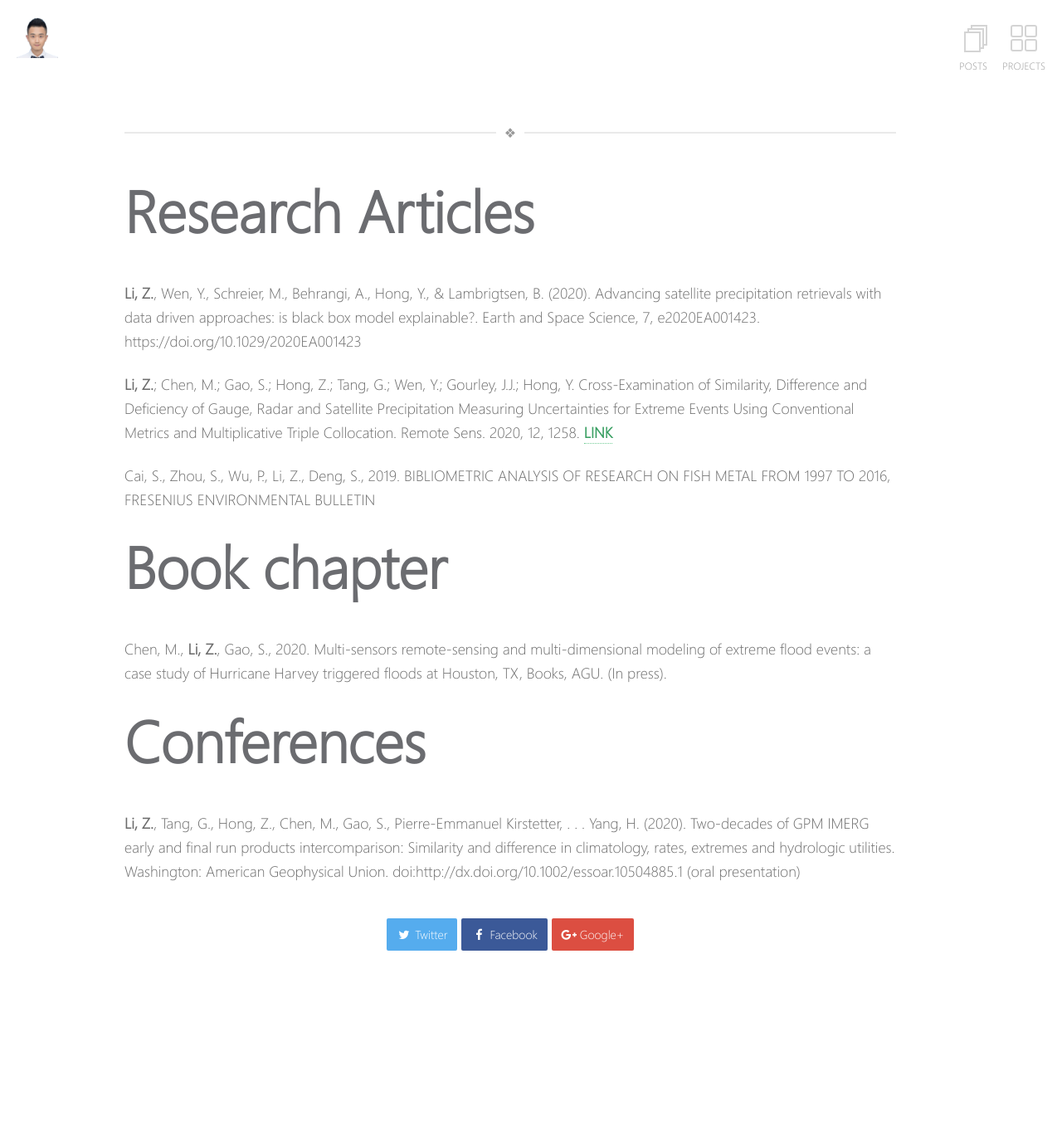
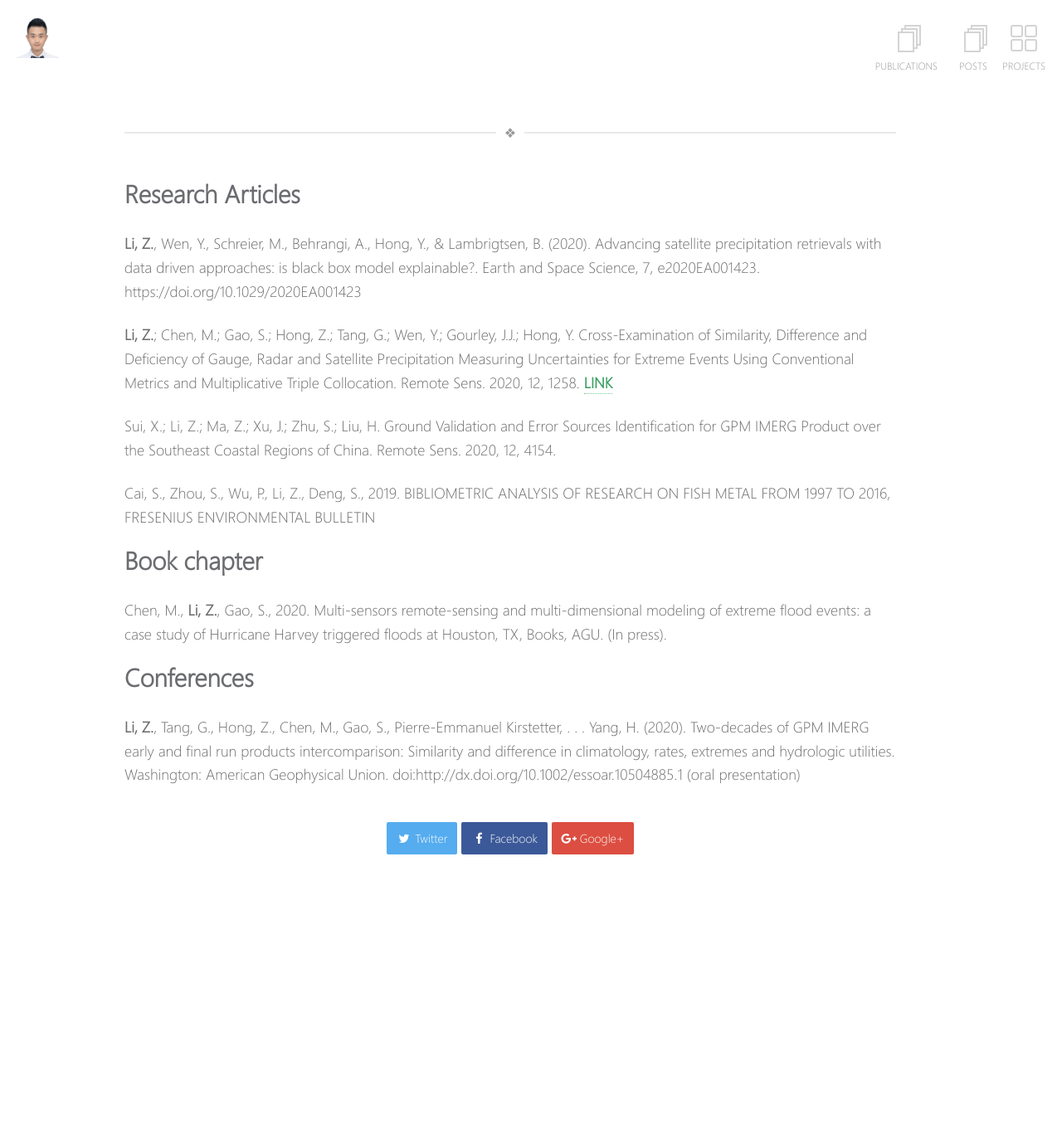
Before and after one commit to chrimerss/homepage, a Jekyll site: the page built from _pages/publications.md, in a window 1280 px wide. Shown: the whole page at 83% size. Built offline with Jekyll 4.4.1, drawn with Linux system fonts in a browser that asks for light colours.

Commit message:
update front page and add research gate

```diff
--- a/_config.yml
+++ b/_config.yml
@@ -8,7 +8,7 @@
 
 # Left Block Images
 background:
-  homepage: images/photo.jpg                          # this image will be shown on homepage's left block
+  homepage: images/GOES.jpg                          # this image will be shown on homepage's left block
   post-list: images/unsplash-image-10.jpg             # this image will be shown on post list page
   default-post: images/unsplash-gallery-image-3.jpg   # this image will be shown when post's front matter doesn't specify any image
 
@@ -40,13 +40,14 @@
 scholar:            Zhi Li
 #xing:              username
 instagram:          chrimerss
+researchgate:       Zhi Li
 #lastfm:            username
 #tumblr:            username
 #pinterest:         username
 #foursquare:        username
 #steam:              username
 #dribbble:          username
-#youtube:           username
+#youtube:           Allen Li
 #soundcloud:        username
 #weibo:             username
 #flickr:            username
--- a/_includes/social-links.html
+++ b/_includes/social-links.html
@@ -25,6 +25,7 @@
   {% if site.hackernews %}<li><a class="social-btn" href="https://news.ycombinator.com/user?id={{ site.hackernews }}" target="_blank" rel="noopener noreferrer"><i class="fa fa-fw fa-hacker-news"></i></a></li>{% endif %}
   <!-- {% if site.scholar %}<li><a class="social-btn" href="https://scholar.google.com.sg/citations?user=JQ7mr1QAAAAJ&hl=en" target="_blank"><img src="https://www.pngitem.com/pimgs/m/23-233715_google-scholar-logo-png-transparent-png.png" width="10 px" height= "10 px"></a><i class='scholar'></i></li> -->
   {% if site.scholar %}<li><a class="social-btn" href="https://scholar.google.com.sg/citations?user=JQ7mr1QAAAAJ&hl=en" target="_blank" rel="noopener noreferrer"><i class="fa fa-fw fa-graduation-cap"></i></a></li>{% endif %}
+  {% if site.researchgate %}<li><a class="social-btn" href="https://www.researchgate.net/profile/Zhi_Li232" target="_blank" rel="noopener noreferrer"><i class="fa fa-registered"></i></a></li>{% endif %}
   {% endif %}
 
 </ul>
--- a/_layouts/home.html
+++ b/_layouts/home.html
@@ -38,6 +38,7 @@
       <div class="about-info" style="font-style: italic;">
         {{ content }}
       </div>
+      <!-- <script type="text/javascript" src="//rf.revolvermaps.com/0/0/6.js?i=5ggub0j72wz&amp;m=7&amp;c=e63100&amp;cr1=ffffff&amp;f=arial&amp;l=0&amp;bv=90&amp;lx=-420&amp;ly=420&amp;hi=20&amp;he=7&amp;hc=a8ddff&amp;rs=80" async="async"></script> -->
     </div>
   </div>
   {% include overlay.html %}
--- a/_layouts/post.html
+++ b/_layouts/post.html
@@ -12,7 +12,10 @@
 <!--       <div class="share-buttons">
         {% include share.html %}
       </div> -->
+    <a href="{{ site.url }}/publications" title="publications" class="pub-menu-icon"></a>
+    <span class="pub-link">PUBLICATIONS</span>
     <a href="{{ site.url }}/posts" title="posts" class="posts-menu-icon"></a>
+
     <span class="posts-link-post">POSTS</span>
     <a title="project" class="projects-menu-icon">
       <span></span>
--- a/_pages/publications.md
+++ b/_pages/publications.md
@@ -5,7 +5,7 @@
 permalink: /publications.html
 ---
 
-# Research Articles
+## Research Articles
 
 __Li, Z.__, Wen, Y., Schreier, M., Behrangi, A., Hong, Y., & Lambrigtsen, B. (2020). Advancing satellite precipitation retrievals with data driven approaches: is black box model explainable?. Earth and Space Science, 7, e2020EA001423. https://doi.org/10.1029/2020EA001423
 
@@ -14,13 +14,15 @@
   Measuring Uncertainties for Extreme Events Using Conventional Metrics and Multiplicative Triple
    Collocation. Remote Sens. 2020, 12, 1258. [**LINK**](https://www.mdpi.com/2072-4292/12/8/1258)
 
+Sui, X.; Li, Z.; Ma, Z.; Xu, J.; Zhu, S.; Liu, H. Ground Validation and Error Sources Identification for GPM IMERG Product over the Southeast Coastal Regions of China. Remote Sens. 2020, 12, 4154.
+
 Cai, S., Zhou, S., Wu, P., Li, Z., Deng, S., 2019. BIBLIOMETRIC ANALYSIS OF RESEARCH ON FISH METAL FROM 1997 TO 2016, FRESENIUS ENVIRONMENTAL BULLETIN
 
-# Book chapter
+## Book chapter
 
 Chen, M., __Li, Z.__, Gao, S., 2020. Multi-sensors remote-sensing and multi-dimensional modeling of extreme flood events: a case study of Hurricane Harvey triggered floods at Houston, TX, Books, AGU. (In press).
 
 
-# Conferences
+## Conferences
 
 __Li, Z.__, Tang, G., Hong, Z., Chen, M., Gao, S., Pierre-Emmanuel Kirstetter, . . . Yang, H. (2020). Two-decades of GPM IMERG early and final run products intercomparison: Similarity and difference in climatology, rates, extremes and hydrologic utilities. Washington: American Geophysical Union. doi:http://dx.doi.org/10.1002/essoar.10504885.1 (oral presentation)
```
Also changed, not shown: _layouts/publications.html (+11 -3 lines), images/GOES.jpg (added), 11 other files.
